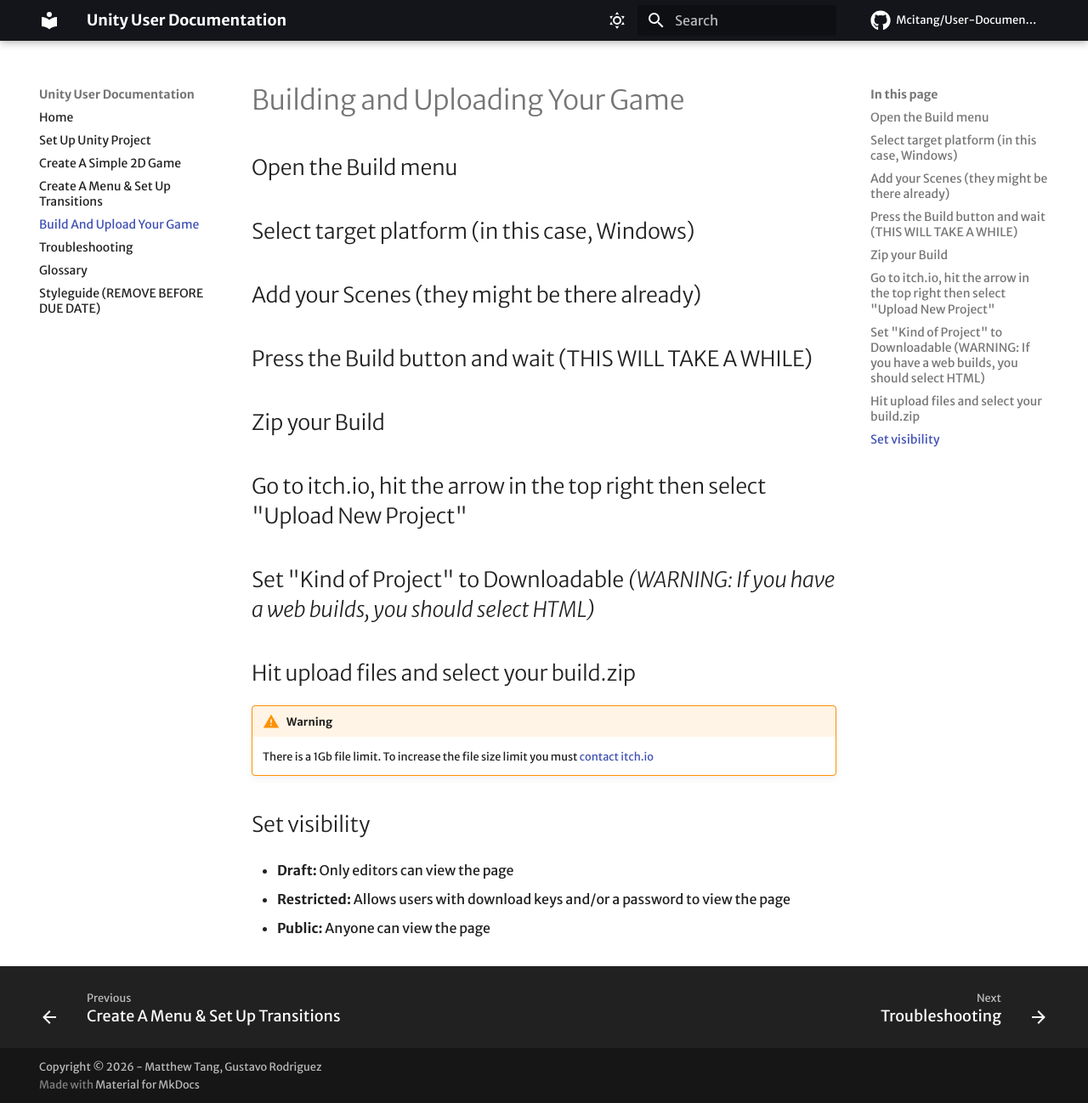
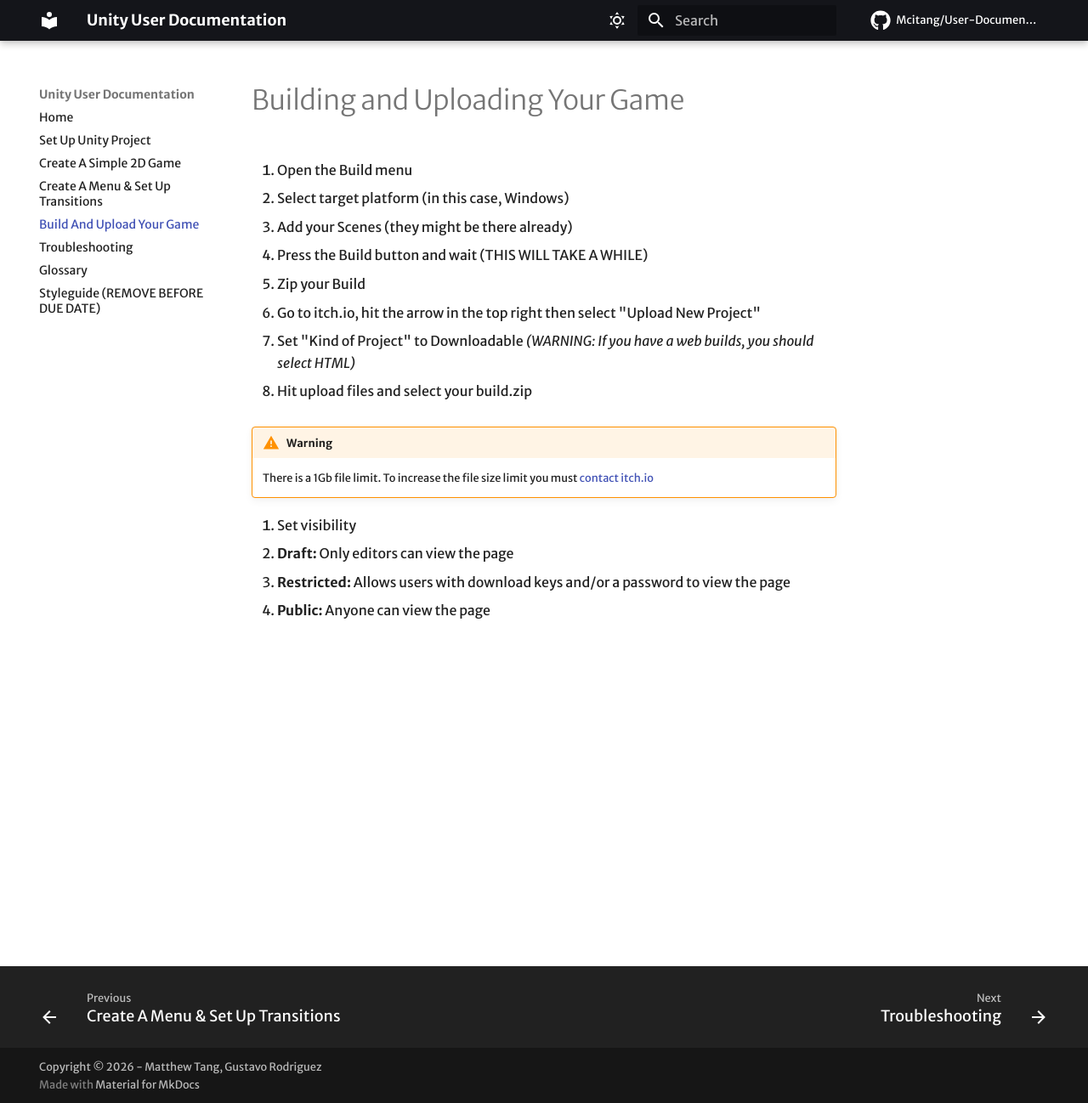
Before and after one commit to Mcitang/User-Documentation, an MkDocs documentation site: the page built from docs/build-game.md, in a window 1280 px wide and 1298 px high. Shown: the whole window at 85% size. Built offline with MkDocs 1.6.1 and Material for MkDocs 9.7.7, drawn with Linux system fonts in a browser that asks for light colours; some web fonts are replaced; comment, search, counter and statistics services are not loaded; some of the changed lines change nothing that is shown.

Commit message:
Change headers to a numbered list

```diff
--- a/docs/build-game.md
+++ b/docs/build-game.md
@@ -1,24 +1,24 @@
 # Building and Uploading Your Game
 
-## Open the Build menu
+1. Open the Build menu
 
-## Select target platform (in this case, Windows)
+1. Select target platform (in this case, Windows)
 
-## Add your Scenes (they might be there already)
+1. Add your Scenes (they might be there already)
 
-## Press the Build button and wait (THIS WILL TAKE A WHILE)
+1. Press the Build button and wait (THIS WILL TAKE A WHILE)
 
-## Zip your Build
+1. Zip your Build
 
-## Go to itch.io, hit the arrow in the top right then select "Upload New Project"
+1. Go to itch.io, hit the arrow in the top right then select "Upload New Project"
 
-## Set "Kind of Project" to Downloadable *(WARNING: If you have a web builds, you should select HTML)*
+1. Set "Kind of Project" to Downloadable *(WARNING: If you have a web builds, you should select HTML)*
 
-## Hit upload files and select your build.zip
+1. Hit upload files and select your build.zip
 !!! warning
     There is a 1Gb file limit. To increase the file size limit you must [contact itch.io][itch-contact]
 
-## Set visibility
+1. Set visibility
 - **Draft:**
 Only editors can view the page
 
```
